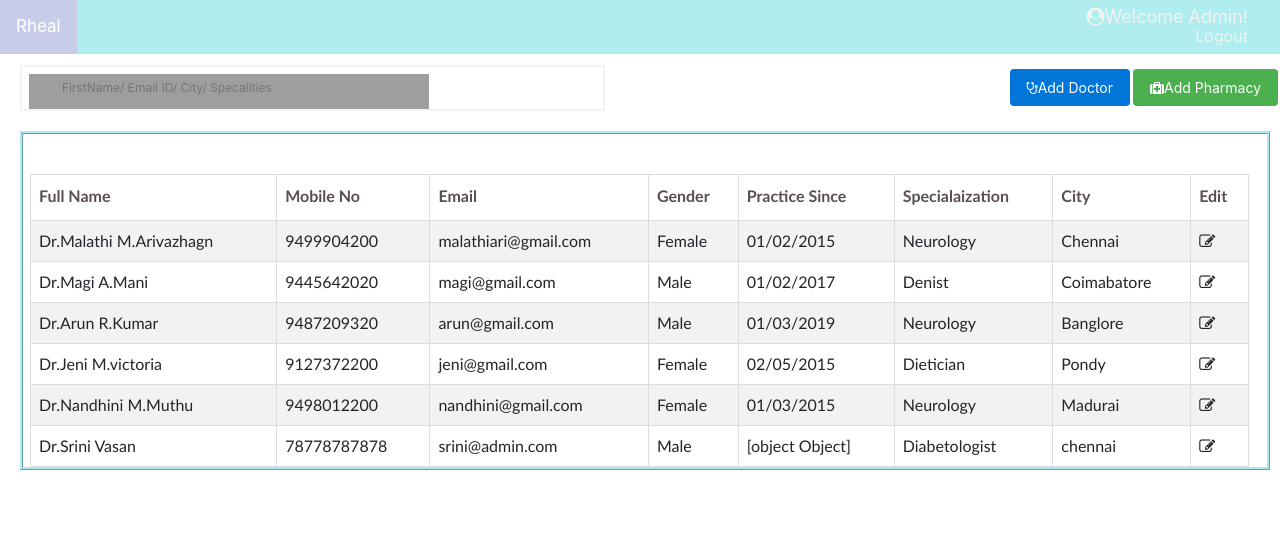
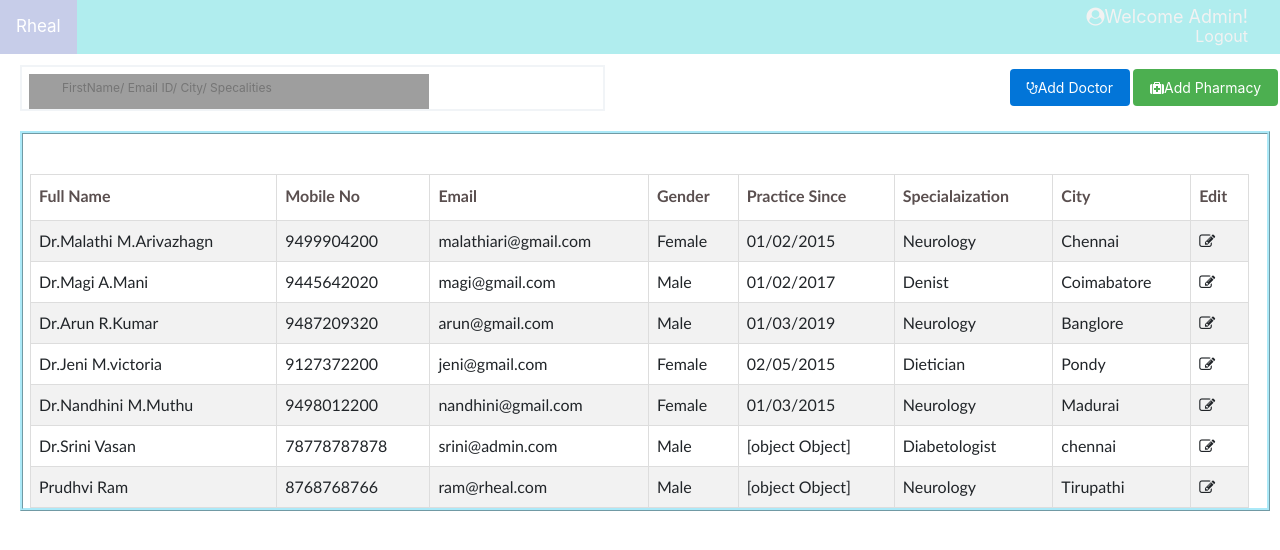
Before and after one commit to Arunkumarravindran/Bpm-Angular-Handson, an Angular app: page /displayDetails in a window 1280 px wide. Shown: the top 550 px of the page. Built offline with nearby package versions, Linux system fonts and the light colour scheme; data requests are answered from the project's data file; grey boxes are pictures that could not be loaded.

Commit message:
css fix for header title in popup

```diff
--- a/db.json
+++ b/db.json
@@ -74,6 +74,26 @@
       },
       "city": "chennai",
       "id": 6
+    },
+    {
+      "firstName": "Prudhvi",
+      "lastName": "Ram",
+      "specialization": "Neurology",
+      "gender": "Male",
+      "email": "ram@rheal.com",
+      "mobileNo": "8768768766",
+      "dateOfBirth": {
+        "year": 2020,
+        "month": 4,
+        "day": 24
+      },
+      "practiceSince": {
+        "year": 2020,
+        "month": 4,
+        "day": 30
+      },
+      "city": "Tirupathi",
+      "id": 7
     }
   ]
 }
--- a/src/components/doctor-details-form/doctor-details-form.component.css
+++ b/src/components/doctor-details-form/doctor-details-form.component.css
@@ -0,0 +1,4 @@
+.panel-heading {
+  color: rgb(2, 117, 216);
+  /* color: skyblue; */
+}
```
Also changed, not shown: src/components/details_Table/details_Table.component.css (+15 -9 lines), src/components/doctor-details-form/doctor-details-form.component.ts (+4 -6 lines).
